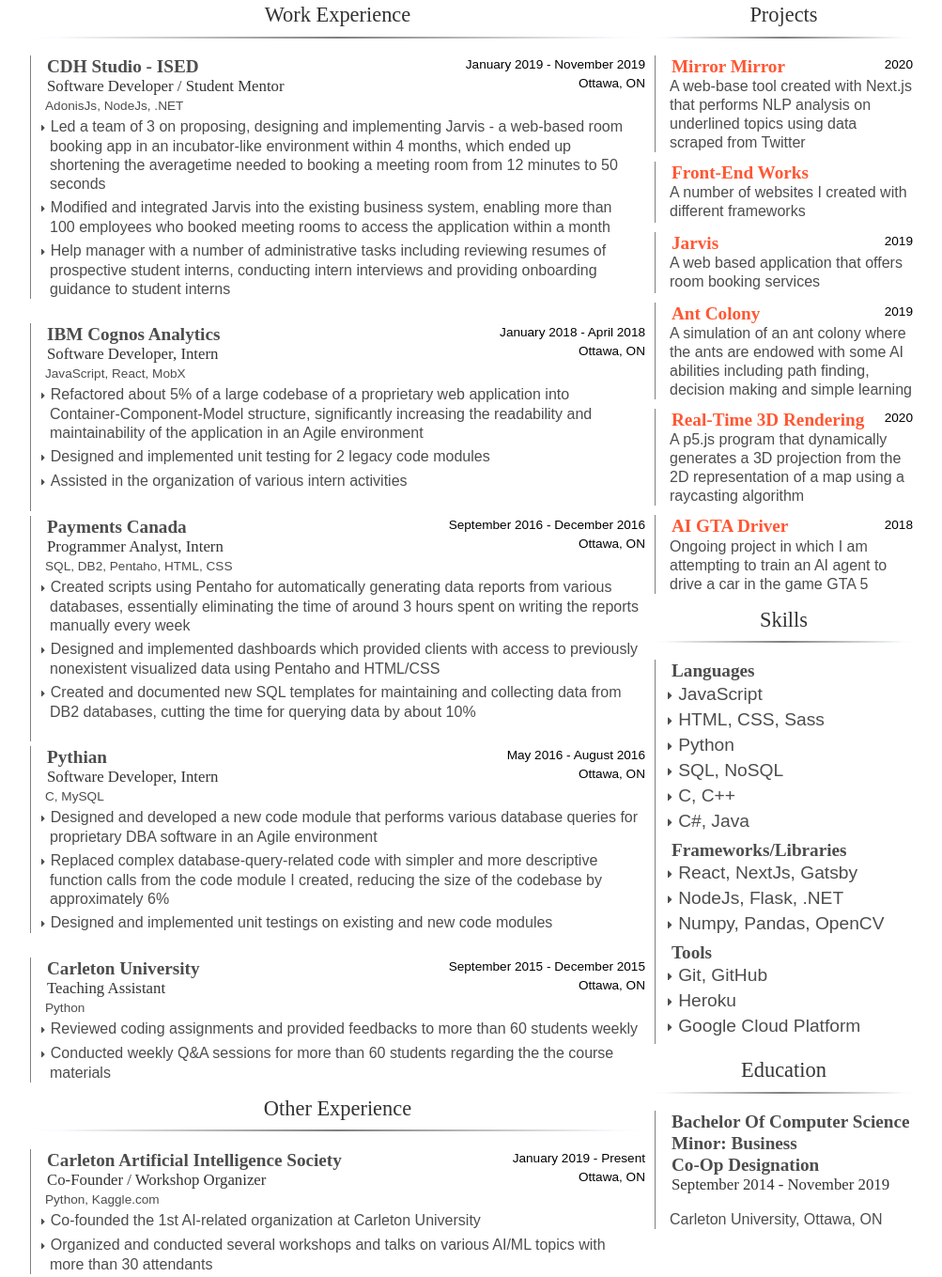
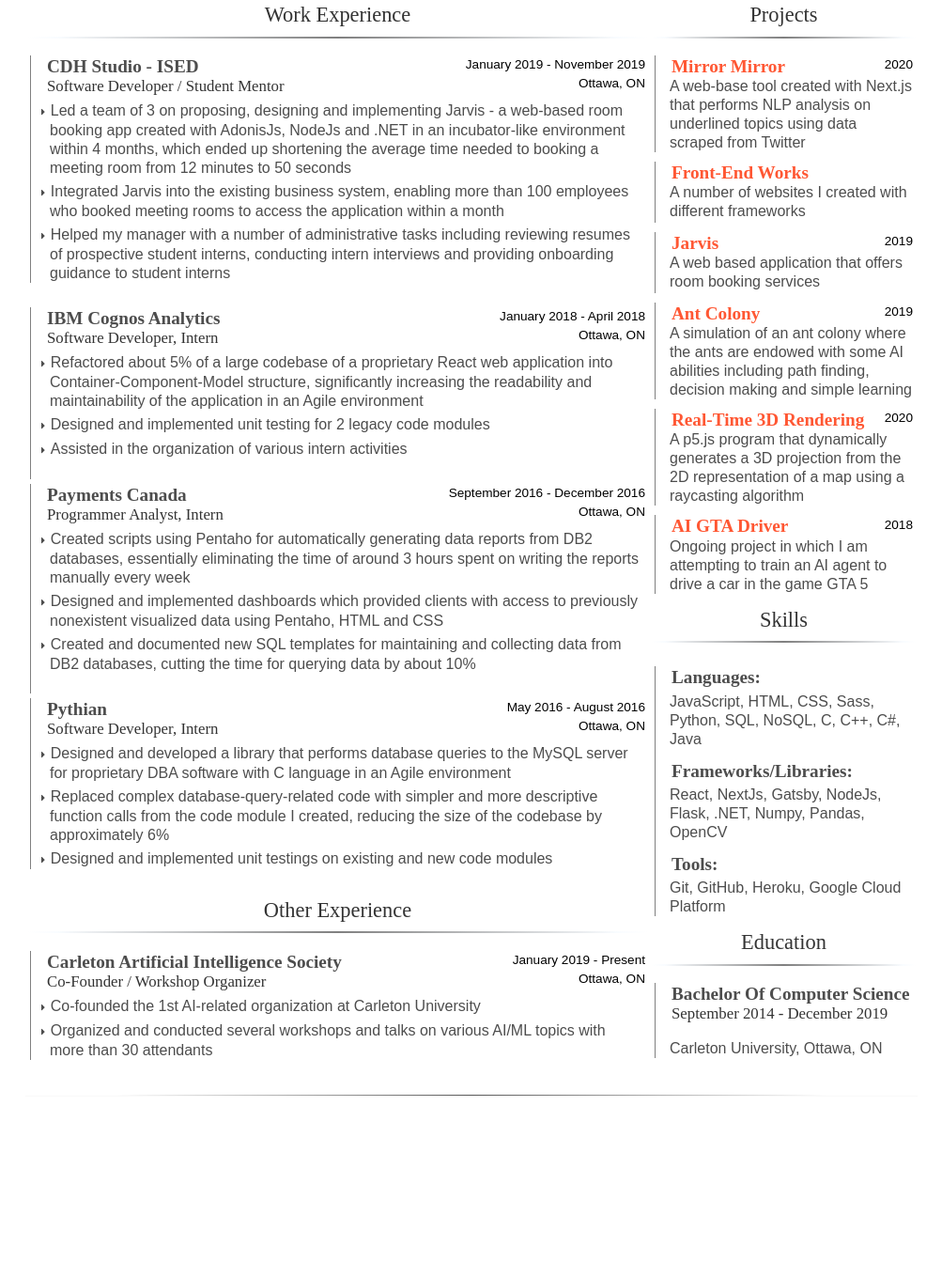
Before and after one commit to notRealLi/new-resume, a plain HTML site: page index.html in a window 1280 px wide. Shown: the part 113-1472 px from the top of the page at 94% size, without its empty margins (138-1141 px from the left). After the commit the page ends 1307 px from the top, so only its background shows below. Drawn offline with Linux system fonts and the light colour scheme.

Commit message:
remove some sections

```diff
--- a/index.html
+++ b/index.html
@@ -60,24 +60,24 @@
               <h6>Ottawa, ON</h6></span
             >
             <h3>Software Developer / Student Mentor</h3>
-            <h4>AdonisJs, NodeJs, .NET</h4>
             <ul>
               <li>
                 Led a team of 3 on proposing, designing and implementing Jarvis
-                - a web-based room booking app in an incubator-like environment
-                within 4 months, which ended up shortening the averagetime
-                needed to booking a meeting room from 12 minutes to 50 seconds
+                - a web-based room booking app created with AdonisJs, NodeJs and
+                .NET in an incubator-like environment within 4 months, which
+                ended up shortening the average time needed to booking a meeting
+                room from 12 minutes to 50 seconds
               </li>
               <li>
-                Modified and integrated Jarvis into the existing business
-                system, enabling more than 100 employees who booked meeting
-                rooms to access the application within a month
+                Integrated Jarvis into the existing business system, enabling
+                more than 100 employees who booked meeting rooms to access the
+                application within a month
               </li>
               <li>
-                Help manager with a number of administrative tasks including
-                reviewing resumes of prospective student interns, conducting
-                intern interviews and providing onboarding guidance to student
-                interns
+                Helped my manager with a number of administrative tasks
+                including reviewing resumes of prospective student interns,
+                conducting intern interviews and providing onboarding guidance
+                to student interns
               </li>
             </ul>
           </div>
@@ -89,11 +89,10 @@
               <h6>Ottawa, ON</h6></span
             >
             <h3>Software Developer, Intern</h3>
-            <h4>JavaScript, React, MobX</h4>
             <ul>
               <li>
-                Refactored about 5% of a large codebase of a proprietary web
-                application into Container-Component-Model structure,
+                Refactored about 5% of a large codebase of a proprietary React
+                web application into Container-Component-Model structure,
                 significantly increasing the readability and maintainability of
                 the application in an Agile environment
               </li>
@@ -111,18 +110,16 @@
               <h6>Ottawa, ON</h6></span
             >
             <h3>Programmer Analyst, Intern</h3>
-            <h4>SQL, DB2, Pentaho, HTML, CSS</h4>
             <ul>
               <li>
                 Created scripts using Pentaho for automatically generating data
-                reports from various databases, essentially eliminating the time
-                of around 3 hours spent on writing the reports manually every
-                week
+                reports from DB2 databases, essentially eliminating the time of
+                around 3 hours spent on writing the reports manually every week
               </li>
               <li>
                 Designed and implemented dashboards which provided clients with
-                access to previously nonexistent visualized data using Pentaho
-                and HTML/CSS
+                access to previously nonexistent visualized data using Pentaho,
+                HTML and CSS
               </li>
               <li>
                 Created and documented new SQL templates for maintaining and
@@ -139,12 +136,11 @@
               <h6>Ottawa, ON</h6></span
             >
             <h3>Software Developer, Intern</h3>
-            <h4>C, MySQL</h4>
             <ul>
               <li>
-                Designed and developed a new code module that performs various
-                database queries for proprietary DBA software in an Agile
-                environment
+                Designed and developed a library that performs database queries
+                to the MySQL server for proprietary DBA software with C language
+                in an Agile environment
               </li>
               <li>
                 Replaced complex database-query-related code with simpler and
@@ -158,7 +154,7 @@
             </ul>
           </div>
           <br />
-          <div class="job">
+          <!-- <div class="job">
             <span>
               <h2>Carleton University</h2>
               <h5>September 2015 - December 2015</h5>
@@ -176,7 +172,7 @@
                 regarding the the course materials
               </li>
             </ul>
-          </div>
+          </div> -->
         </div>
         <div class="sectionContainer">
           <div class="categoryCenter">
@@ -190,7 +186,6 @@
               <h6>Ottawa, ON</h6></span
             >
             <h3>Co-founder / Workshop organizer</h3>
-            <h4>Python, Kaggle.com</h4>
             <ul>
               <li>
                 Co-founded the 1st AI-related organization at Carleton
@@ -291,35 +286,26 @@
             <span>Skills</span>
             <hr class="blue" />
           </div>
-          <div class="job">
+          <div class="job skills">
             <span>
               <h2>
-                Languages
-                <ul>
-                  <li>JavaScript</li>
-                  <li>HTML, CSS, Sass</li>
-                  <li>Python</li>
-                  <li>SQL, NoSQL</li>
-                  <li>C, C++</li>
-                  <li>C#, Java</li>
-                </ul>
+                Languages:
               </h2>
+              <p>
+                JavaScript, HTML, CSS, Sass, Python, SQL, NoSQL, C, C++, C#,
+                Java
+              </p>
               <h2>
-                Frameworks/Libraries
-                <ul>
-                  <li>React, NextJs, Gatsby</li>
-                  <li>NodeJs, Flask, .NET</li>
-                  <li>Numpy, Pandas, OpenCV</li>
-                </ul>
+                Frameworks/Libraries:
               </h2>
+              <p>
+                React, NextJs, Gatsby, NodeJs, Flask, .NET, Numpy, Pandas,
+                OpenCV
+              </p>
               <h2>
-                Tools
-                <ul>
-                  <li>Git, GitHub</li>
-                  <li>Heroku</li>
-                  <li>Google Cloud Platform</li>
-                </ul>
+                Tools:
               </h2>
+              <p>Git, GitHub, Heroku, Google Cloud Platform</p>
             </span>
           </div>
         </div>
@@ -331,9 +317,7 @@
           <div class="education">
             <span>
               <h2>Bachelor of Computer Science</h2>
-              <h2>Minor: Business</h2>
-              <h2>Co-op Designation</h2>
-              <h3>September 2014 - November 2019</h3>
+              <h3>September 2014 - December 2019</h3>
               <br
             /></span>
 
```
Also changed, not shown: lib/index.css.
